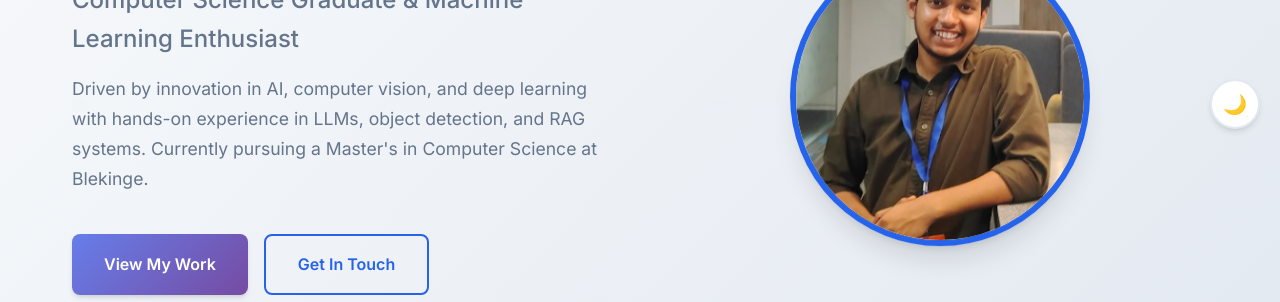
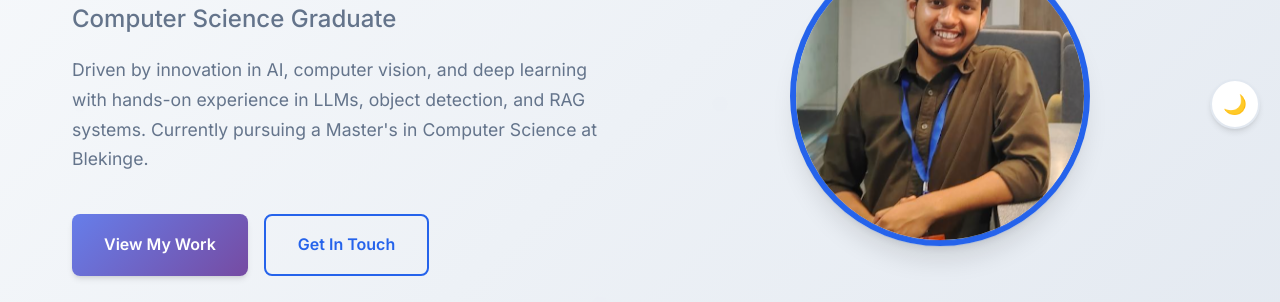
Before and after one commit to srikashyap24/Sri-Kashyap-Dongari-Portfolio, a plain HTML site: page index.html in a window 1280 px wide. Shown: the part 296-598 px from the top of the page. Drawn offline with Linux system fonts and the light colour scheme.

Commit message:
Update hero subtitle in index.html
Removed 'Machine Learning Enthusiast' from subtitle.

```diff
--- a/index.html
+++ b/index.html
@@ -50,7 +50,7 @@
                 <h1 class="hero-title">
                     Hi, I'm <span class="highlight">Sri Kashyap Dongari</span>
                 </h1>
-                <p class="hero-subtitle">Computer Science Graduate & Machine Learning Enthusiast</p>
+                <p class="hero-subtitle">Computer Science Graduate</p>
                 <p class="hero-description">
                     Driven by innovation in AI, computer vision, and deep learning with hands-on experience in LLMs, object detection, and RAG systems. Currently pursuing a Master's in Computer Science at Blekinge.
                 </p>
```
